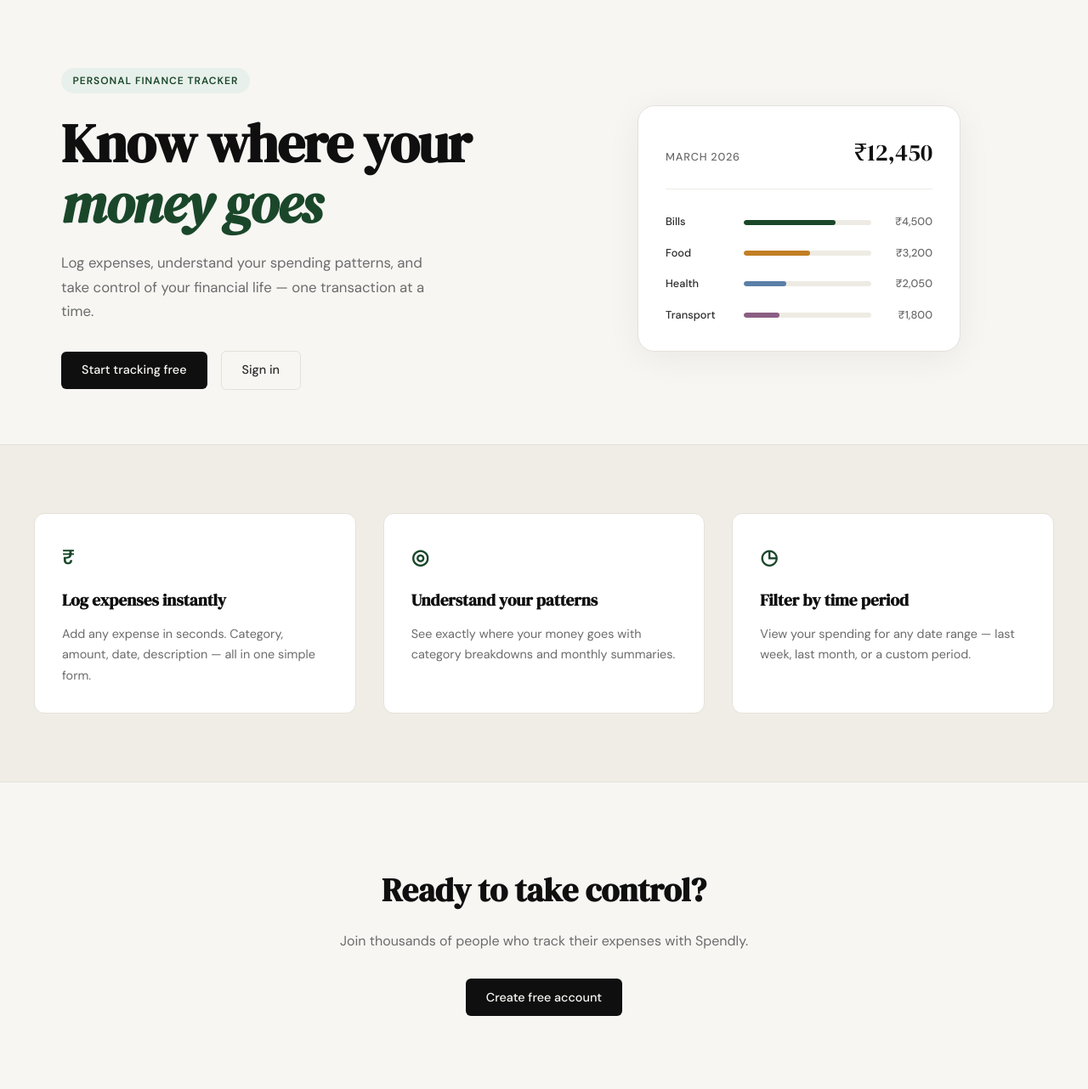
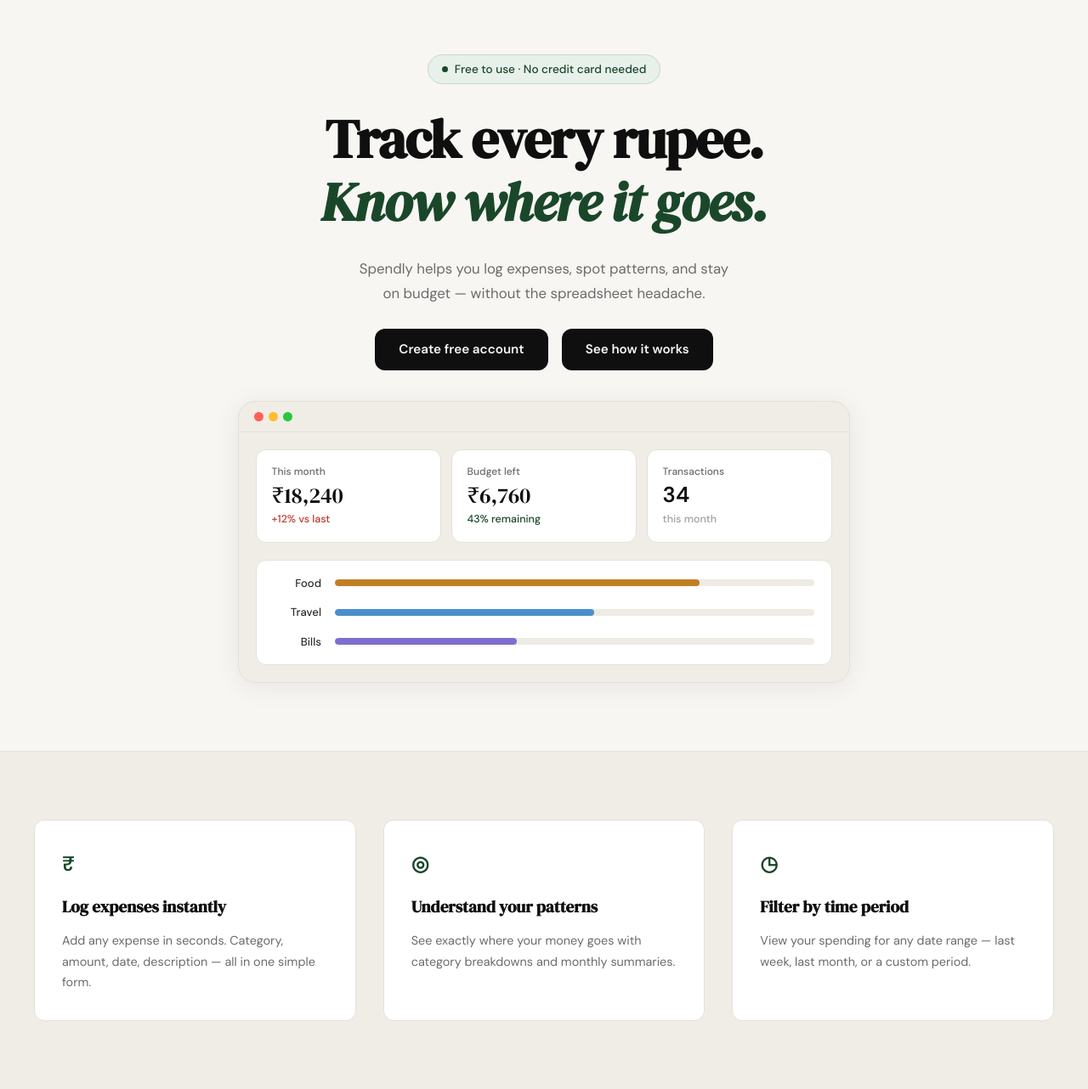
Before and after one commit to Pranav-Marwaha-73/spendly, a Flask app: page / in a window 1280 px wide. Shown: the part 61-1343 px from the top of the page at 85% size. Run offline with Flask 3, Linux system fonts and the light colour scheme.

Commit message:
landing: redesign hero section to match mockup

```diff
--- /dev/null
+++ b/static/css/landing.css
@@ -0,0 +1,214 @@
+/* ------------------------------------------------------------------ */
+/* Hero v2 — centered single-column layout                            */
+/* ------------------------------------------------------------------ */
+
+.hero2 {
+    padding: 4rem 2rem 5rem;
+    text-align: center;
+}
+
+.hero2-inner {
+    max-width: 720px;
+    margin: 0 auto;
+    display: flex;
+    flex-direction: column;
+    align-items: center;
+    gap: 1.75rem;
+}
+
+/* Badge */
+.hero2-badge {
+    display: inline-flex;
+    align-items: center;
+    gap: 0.5rem;
+    background: var(--accent-light);
+    color: var(--accent);
+    border: 1px solid #c3dac9;
+    border-radius: 999px;
+    padding: 0.35rem 1rem;
+    font-size: 0.85rem;
+    font-weight: 500;
+}
+
+.hero2-badge-dot {
+    width: 7px;
+    height: 7px;
+    border-radius: 50%;
+    background: var(--accent);
+    flex-shrink: 0;
+}
+
+/* Title */
+.hero2-title {
+    font-family: var(--font-display);
+    font-size: clamp(2.6rem, 6vw, 4rem);
+    line-height: 1.15;
+    letter-spacing: -0.02em;
+    color: var(--ink);
+    margin: 0;
+}
+
+.hero2-title-accent {
+    color: var(--accent);
+    font-style: italic;
+}
+
+/* Subtitle */
+.hero2-subtitle {
+    font-size: 1.05rem;
+    color: var(--ink-muted);
+    line-height: 1.7;
+    max-width: 540px;
+}
+
+/* CTA buttons */
+.hero2-actions {
+    display: flex;
+    gap: 1rem;
+    flex-wrap: wrap;
+    justify-content: center;
+}
+
+.hero2-btn {
+    display: inline-block;
+    background: var(--ink);
+    color: var(--paper);
+    padding: 0.75rem 1.75rem;
+    border-radius: var(--radius-md);
+    font-family: var(--font-body);
+    font-size: 0.95rem;
+    font-weight: 600;
+    text-decoration: none;
+    transition: background 0.2s;
+}
+
+.hero2-btn:hover { background: var(--accent); }
+
+/* Browser mock */
+.hero2-browser {
+    width: 100%;
+    background: var(--paper-warm);
+    border: 1px solid var(--border);
+    border-radius: var(--radius-lg);
+    overflow: hidden;
+    box-shadow: 0 4px 32px rgba(0,0,0,0.07);
+    margin-top: 0.5rem;
+}
+
+.hero2-browser-bar {
+    display: flex;
+    align-items: center;
+    gap: 0.4rem;
+    padding: 0.75rem 1.1rem;
+    border-bottom: 1px solid var(--border);
+}
+
+.browser-dot {
+    width: 11px;
+    height: 11px;
+    border-radius: 50%;
+}
+
+.dot-red    { background: #ff5f57; }
+.dot-yellow { background: #ffbd2e; }
+.dot-green  { background: #28c840; }
+
+.hero2-browser-body {
+    padding: 1.25rem;
+    display: flex;
+    flex-direction: column;
+    gap: 1.25rem;
+}
+
+/* Stat cards row */
+.hero2-stats {
+    display: grid;
+    grid-template-columns: repeat(3, 1fr);
+    gap: 0.75rem;
+}
+
+.hero2-stat-card {
+    background: var(--paper-card);
+    border: 1px solid var(--border);
+    border-radius: var(--radius-md);
+    padding: 1rem 1.1rem;
+    display: flex;
+    flex-direction: column;
+    gap: 0.2rem;
+    text-align: left;
+}
+
+.stat-label {
+    font-size: 0.75rem;
+    color: var(--ink-muted);
+    font-weight: 500;
+}
+
+.stat-value {
+    font-family: var(--font-display);
+    font-size: 1.6rem;
+    color: var(--ink);
+    line-height: 1.2;
+}
+
+.stat-value-plain {
+    font-family: var(--font-body);
+    font-weight: 600;
+}
+
+.stat-sub {
+    font-size: 0.78rem;
+    font-weight: 500;
+}
+
+.stat-danger  { color: #c0392b; }
+.stat-success { color: var(--accent); }
+.stat-muted   { color: var(--ink-faint); }
+
+/* Category bars */
+.hero2-bars {
+    background: var(--paper-card);
+    border: 1px solid var(--border);
+    border-radius: var(--radius-md);
+    padding: 1rem 1.25rem;
+    display: flex;
+    flex-direction: column;
+    gap: 0.85rem;
+}
+
+.hero2-bar-row {
+    display: grid;
+    grid-template-columns: 56px 1fr;
+    align-items: center;
+    gap: 1rem;
+}
+
+.hero2-bar-label {
+    font-size: 0.82rem;
+    font-weight: 500;
+    color: var(--ink-soft);
+    text-align: right;
+}
+
+.hero2-bar-track {
+    height: 8px;
+    background: var(--border-soft);
+    border-radius: 999px;
+    overflow: hidden;
+}
+
+.hero2-bar {
+    height: 100%;
+    border-radius: 999px;
+}
+
+.bar-food   { background: #c17f24; }
+.bar-travel { background: #4a8fcc; }
+.bar-bills  { background: #7c6fcf; }
+
+/* Responsive */
+@media (max-width: 600px) {
+    .hero2-stats { grid-template-columns: 1fr; }
+    .hero2-title { font-size: 2.2rem; }
+    .hero2-subtitle br { display: none; }
+}
--- a/templates/landing.html
+++ b/templates/landing.html
@@ -2,62 +2,82 @@
 
 {% block title %}Spendly — Track Every Rupee{% endblock %}
 
+{% block head %}
+<link rel="stylesheet" href="{{ url_for('static', filename='css/landing.css') }}">
+{% endblock %}
+
 {% block content %}
 
-<section class="hero">
-    <div class="hero-inner">
-        <div class="hero-badge">Personal Finance Tracker</div>
-        <h1 class="hero-title">
-            Know where your<br>
-            <em>money goes</em>
+<section class="hero2">
+    <div class="hero2-inner">
+
+        <div class="hero2-badge">
+            <span class="hero2-badge-dot"></span>
+            Free to use · No credit card needed
+        </div>
+
+        <h1 class="hero2-title">
+            Track every rupee.<br>
+            <span class="hero2-title-accent">Know where it goes.</span>
         </h1>
-        <p class="hero-subtitle">
-            Log expenses, understand your spending patterns,
-            and take control of your financial life —
-            one transaction at a time.
+
+        <p class="hero2-subtitle">
+            Spendly helps you log expenses, spot patterns, and stay<br>
+            on budget — without the spreadsheet headache.
         </p>
-        <div class="hero-actions">
-            <a href="{{ url_for('register') }}" class="btn-primary">Start tracking free</a>
-            <a href="{{ url_for('login') }}" class="btn-ghost">Sign in</a>
+
+        <div class="hero2-actions">
+            <a href="{{ url_for('register') }}" class="hero2-btn">Create free account</a>
+            <a href="#" class="hero2-btn">See how it works</a>
         </div>
-    </div>
-    <div class="hero-visual">
-        <div class="mock-card">
-            <div class="mock-card-header">
-                <span class="mock-label">March 2026</span>
-                <span class="mock-total">₹12,450</span>
+
+        <div class="hero2-browser">
+            <div class="hero2-browser-bar">
+                <span class="browser-dot dot-red"></span>
+                <span class="browser-dot dot-yellow"></span>
+                <span class="browser-dot dot-green"></span>
             </div>
-            <div class="mock-bars">
-                <div class="mock-bar-row">
-                    <span class="mock-cat">Bills</span>
-                    <div class="mock-bar-track">
-                        <div class="mock-bar" style="width: 72%"></div>
+            <div class="hero2-browser-body">
+                <div class="hero2-stats">
+                    <div class="hero2-stat-card">
+                        <span class="stat-label">This month</span>
+                        <span class="stat-value">₹18,240</span>
+                        <span class="stat-sub stat-danger">+12% vs last</span>
                     </div>
-                    <span class="mock-amt">₹4,500</span>
+                    <div class="hero2-stat-card">
+                        <span class="stat-label">Budget left</span>
+                        <span class="stat-value">₹6,760</span>
+                        <span class="stat-sub stat-success">43% remaining</span>
+                    </div>
+                    <div class="hero2-stat-card">
+                        <span class="stat-label">Transactions</span>
+                        <span class="stat-value stat-value-plain">34</span>
+                        <span class="stat-sub stat-muted">this month</span>
+                    </div>
                 </div>
-                <div class="mock-bar-row">
-                    <span class="mock-cat">Food</span>
-                    <div class="mock-bar-track">
-                        <div class="mock-bar mock-bar-2" style="width: 52%"></div>
+                <div class="hero2-bars">
+                    <div class="hero2-bar-row">
+                        <span class="hero2-bar-label">Food</span>
+                        <div class="hero2-bar-track">
+                            <div class="hero2-bar bar-food" style="width: 76%"></div>
+                        </div>
                     </div>
-                    <span class="mock-amt">₹3,200</span>
-                </div>
-                <div class="mock-bar-row">
-                    <span class="mock-cat">Health</span>
-                    <div class="mock-bar-track">
-                        <div class="mock-bar mock-bar-3" style="width: 33%"></div>
+                    <div class="hero2-bar-row">
+                        <span class="hero2-bar-label">Travel</span>
+                        <div class="hero2-bar-track">
+                            <div class="hero2-bar bar-travel" style="width: 54%"></div>
+                        </div>
                     </div>
-                    <span class="mock-amt">₹2,050</span>
-                </div>
-                <div class="mock-bar-row">
-                    <span class="mock-cat">Transport</span>
-                    <div class="mock-bar-track">
-                        <div class="mock-bar mock-bar-4" style="width: 28%"></div>
+                    <div class="hero2-bar-row">
+                        <span class="hero2-bar-label">Bills</span>
+                        <div class="hero2-bar-track">
+                            <div class="hero2-bar bar-bills" style="width: 38%"></div>
+                        </div>
                     </div>
-                    <span class="mock-amt">₹1,800</span>
                 </div>
             </div>
         </div>
+
     </div>
 </section>
 
```
